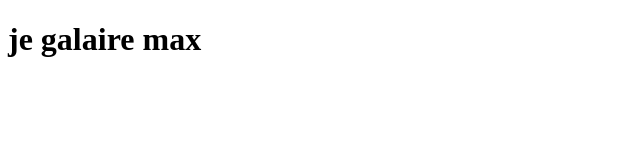
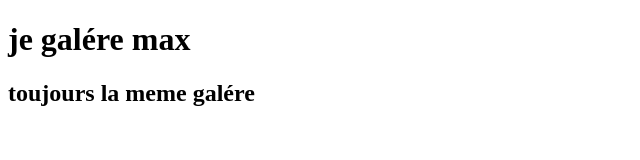
Before and after one commit to YacineHATEM/helloWorld, a plain HTML site: page index.html in a window 1280 px wide. Shown: the whole page, without its empty margins (0-640 px from the left). Drawn offline with Linux system fonts and the light colour scheme.

Commit message:
modif H2

```diff
--- a/index.html
+++ b/index.html
@@ -15,6 +15,7 @@
       </title>
    </head>
    <body>
-      <h1>je galaire max </h1>
+      <h1>je galére max </h1>
+      <h2> toujours la meme galére </h2>
    </body>
 </html>
```
